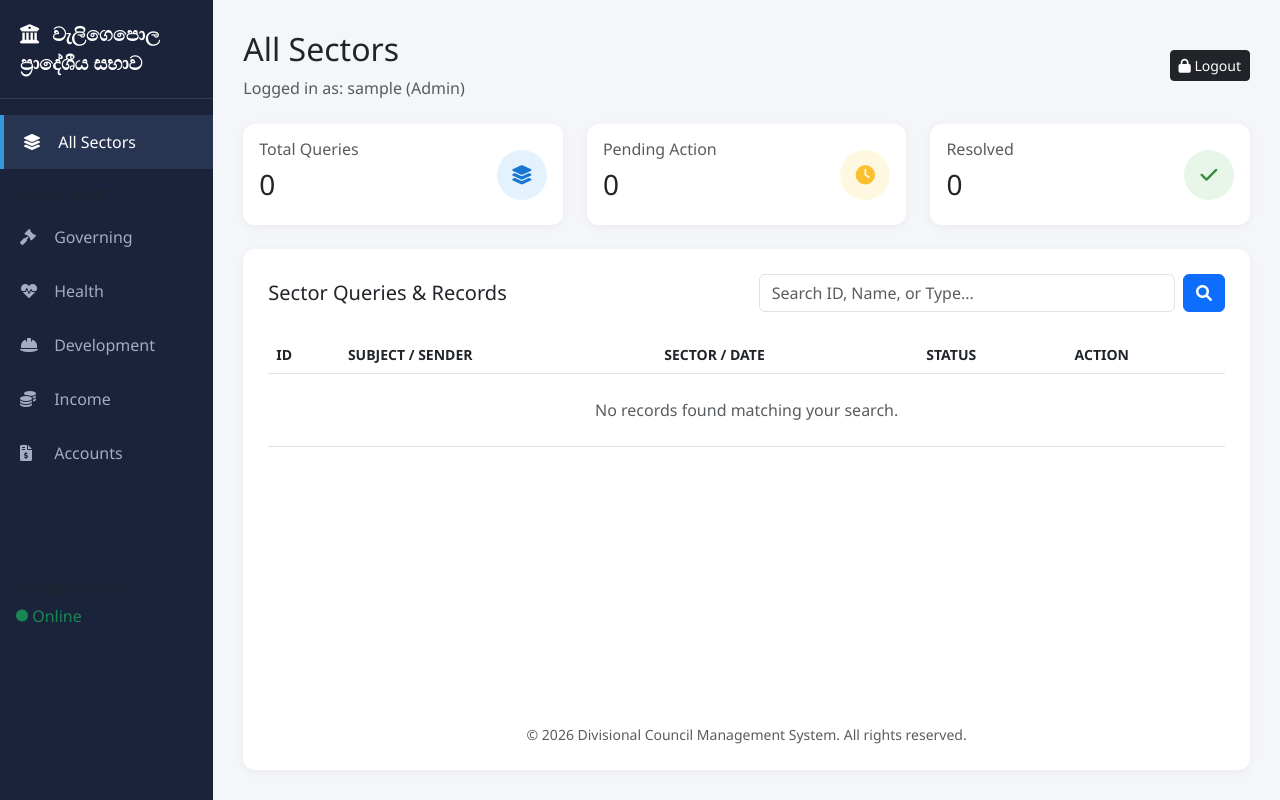
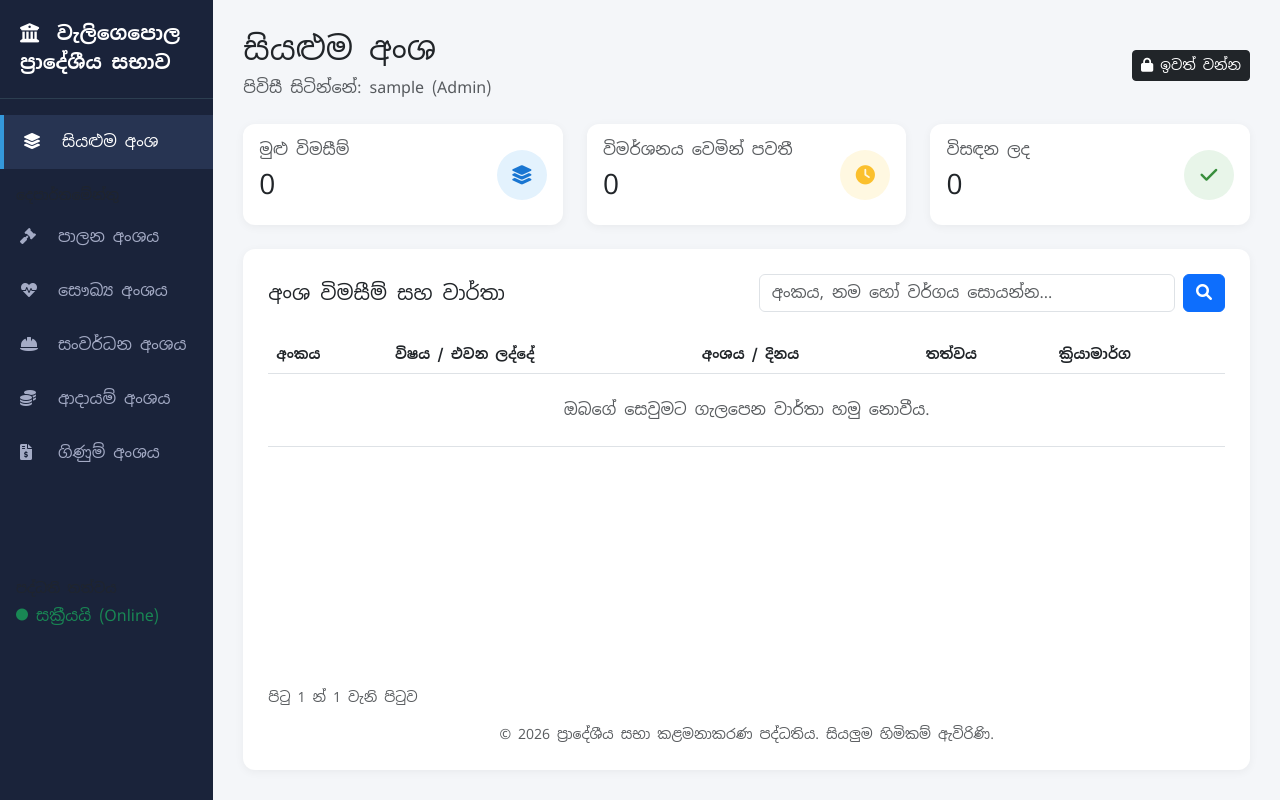
Before and after one commit to cmadhawa99/RMS_mail, a Django app: page / in a window 1280 px wide. Run offline with Django 5.2, Linux system fonts and the light colour scheme; the visitor is signed in with stand-in values (Sample User, id 1); data that the repository does not hold is empty.

Commit message:
Update 2026-01-19 15:55

```diff
--- a/letters/management/commands/populate_db.py
+++ b/letters/management/commands/populate_db.py
@@ -68,7 +68,7 @@ class Command(BaseCommand):
         self.stdout.write(f"Generating {count} random Sinhala letters...")
 
         for i in range(count):
-            serial = f"2024/{random.choice(['A', 'B', 'C', 'D'])}/{fake.unique.random_number(digits=6)}"
+            serial = f"24/{random.choice(['A', 'B'])}/{fake.unique.random_number(digits=4)}"
 
             Letter.objects.create(
                 serial_number=serial,
--- a/letters/models.py
+++ b/letters/models.py
@@ -21,7 +21,7 @@ SECTOR_CHOICES = [
 class Letter(models.Model):
     """The blueprint for every incoming letter"""
 
-    serial_number = models.CharField(max_length=10, unique=True, verbose_name="අනු අංකය")
+    serial_number = models.CharField(max_length=10, unique=True, verbose_name="අනු අංකය", primary_key=True)
     date_received = models.DateField()
     sender_name = models.CharField(max_length=200)
     sender_address = models.TextField()
--- a/letters/templates/letters/dashboard.html
+++ b/letters/templates/letters/dashboard.html
@@ -1,14 +1,20 @@
 <!DOCTYPE html>
-<html lang="en">
+<html lang="si">
 <head>
     <meta charset="UTF-8">
     <meta name="viewport" content="width=device-width, initial-scale=1.0">
-    <title>City Council Portal</title>
+    <title>ප්‍රාදේශීය සභා ද්වාරය</title>
     <link href="https://cdn.jsdelivr.net/npm/bootstrap@5.3.0/dist/css/bootstrap.min.css" rel="stylesheet">
     <link href="https://cdnjs.cloudflare.com/ajax/libs/font-awesome/6.0.0/css/all.min.css" rel="stylesheet">
+    <!-- Noto Sans Sinhala Font -->
+    <link href="https://fonts.googleapis.com/css2?family=Noto+Sans+Sinhala:wght@400;500;600;700&display=swap" rel="stylesheet">
 
     <style>
-        body { background-color: #f4f6f9; font-family: 'Segoe UI', Tahoma, Geneva, Verdana, sans-serif; overflow: hidden; }
+        body {
+            background-color: #f4f6f9;
+            font-family: 'Noto Sans Sinhala', 'Segoe UI', Tahoma, Geneva, Verdana, sans-serif;
+            overflow: hidden;
+        }
 
         .sidebar {
             background-color: #1a233a;
@@ -62,69 +68,79 @@
 <div class="container-fluid">
     <div class="row">
 
+        <!-- Sidebar -->
         <div class="col-md-2 sidebar p-0">
             <div class="sidebar-brand">
                 <i class="fas fa-university me-2"></i> වැලිගෙපොල ප්‍රාදේශීය සභාව
             </div>
             <nav class="nav flex-column mt-3">
                 <a class="nav-link {% if selected_sector == 'ALL' %}active{% endif %}" href="?sector=ALL">
-                    <i class="fas fa-layer-group"></i> All Sectors
+                    <i class="fas fa-layer-group"></i> සියළුම අංශ
                 </a>
 
-                <div class="px-3 mt-3 mb-1 text-muted small">DEPARTMENTS</div>
+                <div class="px-3 mt-3 mb-1 text-muted small">දෙපාර්තමේන්තු</div>
 
                 <a class="nav-link d-flex justify-content-between align-items-center {% if selected_sector == 'GOVERNING' %}active{% endif %}" href="?sector=GOVERNING">
-                    <span><i class="fas fa-gavel"></i> Governing</span>
-                    {% if user_sector == 'GOVERNING' %}<span class="badge bg-warning text-dark" style="font-size: 0.6rem">YOU</span>{% endif %}
+                    <span><i class="fas fa-gavel"></i> පාලන අංශය</span>
+                    {% if user_sector == 'GOVERNING' %}<span class="badge bg-warning text-dark" style="font-size: 0.6rem">ඔබ</span>{% endif %}
                 </a>
 
                 <a class="nav-link d-flex justify-content-between align-items-center {% if selected_sector == 'HEALTH' %}active{% endif %}" href="?sector=HEALTH">
-                    <span><i class="fas fa-heartbeat"></i> Health</span>
-                    {% if user_sector == 'HEALTH' %}<span class="badge bg-warning text-dark" style="font-size: 0.6rem">YOU</span>{% endif %}
+                    <span><i class="fas fa-heartbeat"></i> සෞඛ්‍ය අංශය</span>
+                    {% if user_sector == 'HEALTH' %}<span class="badge bg-warning text-dark" style="font-size: 0.6rem">ඔබ</span>{% endif %}
                 </a>
 
                 <a class="nav-link d-flex justify-content-between align-items-center {% if selected_sector == 'DEVELOPMENT' %}active{% endif %}" href="?sector=DEVELOPMENT">
-                    <span><i class="fas fa-hard-hat"></i> Development</span>
-                    {% if user_sector == 'DEVELOPMENT' %}<span class="badge bg-warning text-dark" style="font-size: 0.6rem">YOU</span>{% endif %}
+                    <span><i class="fas fa-hard-hat"></i> සංවර්ධන අංශය</span>
+                    {% if user_sector == 'DEVELOPMENT' %}<span class="badge bg-warning text-dark" style="font-size: 0.6rem">ඔබ</span>{% endif %}
                 </a>
 
                 <a class="nav-link d-flex justify-content-between align-items-center {% if selected_sector == 'INCOME' %}active{% endif %}" href="?sector=INCOME">
-                    <span><i class="fas fa-coins"></i> Income</span>
-                    {% if user_sector == 'INCOME' %}<span class="badge bg-warning text-dark" style="font-size: 0.6rem">YOU</span>{% endif %}
+                    <span><i class="fas fa-coins"></i> ආදායම් අංශය</span>
+                    {% if user_sector == 'INCOME' %}<span class="badge bg-warning text-dark" style="font-size: 0.6rem">ඔබ</span>{% endif %}
                 </a>
 
                 <a class="nav-link d-flex justify-content-between align-items-center {% if selected_sector == 'ACCOUNTS' %}active{% endif %}" href="?sector=ACCOUNTS">
-                    <span><i class="fas fa-file-invoice-dollar"></i> Accounts</span>
-                    {% if user_sector == 'ACCOUNTS' %}<span class="badge bg-warning text-dark" style="font-size: 0.6rem">YOU</span>{% endif %}
+                    <span><i class="fas fa-file-invoice-dollar"></i> ගිණුම් අංශය</span>
+                    {% if user_sector == 'ACCOUNTS' %}<span class="badge bg-warning text-dark" style="font-size: 0.6rem">ඔබ</span>{% endif %}
                 </a>
 
                 <div class="mt-5 pt-5 px-3">
-                    <small class="text-muted">SYSTEM STATUS</small>
-                    <div class="text-success mt-1"><i class="fas fa-circle fa-xs"></i> Online</div>
+                    <small class="text-muted">පද්ධති තත්වය</small>
+                    <div class="text-success mt-1"><i class="fas fa-circle fa-xs"></i> සක්‍රීයයි (Online)</div>
                 </div>
             </nav>
         </div>
 
+        <!-- Main Content -->
         <div class="col-md-10 content-area">
 
             <div class="d-flex justify-content-between align-items-center mb-4">
                 <div>
                     <h2>
-                        {% if selected_sector == 'ALL' %} All Sectors
-                        {% else %} {{ selected_sector|title }} Sector
+                        {% if selected_sector == 'ALL' %} සියළුම අංශ
+                        {% else %} {{ selected_sector|title }} අංශය
                         {% endif %}
                     </h2>
-                    <span class="text-muted">Logged in as: {{ user.username }} ({{ user_sector|title }})</span>
+                    <span class="text-muted">පිවිසී සිටින්නේ: {{ user.username }} ({{ user_sector|title }})</span>
                 </div>
-                <a href="/accounts/logout/" class="btn btn-dark btn-sm"><i class="fas fa-lock"></i> Logout</a>
+
+                <form action="{% url 'logout' %}" method="post" class="d-inline">
+                    {% csrf_token %}
+                    <button type="submit" class="btn btn-dark btn-sm">
+                        <i class="fas fa-lock"></i> ඉවත් වන්න
+                    </button>
+                </form>
+
             </div>
 
+            <!-- Stats Row -->
             <div class="row mb-4">
                 <div class="col-md-4">
                     <div class="card stat-card p-3">
                         <div class="d-flex justify-content-between align-items-center">
                             <div>
-                                <h6 class="text-muted">Total Queries</h6>
+                                <h6 class="text-muted">මුළු විමසීම්</h6>
                                 <h3>{{ total }}</h3>
                             </div>
                             <div class="icon-box bg-blue-light"><i class="fas fa-layer-group"></i></div>
@@ -135,7 +151,7 @@
                     <div class="card stat-card p-3">
                         <div class="d-flex justify-content-between align-items-center">
                             <div>
-                                <h6 class="text-muted">Pending Action</h6>
+                                <h6 class="text-muted">විමර්ශනය වෙමින් පවතී</h6>
                                 <h3>{{ pending }}</h3>
                             </div>
                             <div class="icon-box bg-yellow-light"><i class="fas fa-clock"></i></div>
@@ -146,7 +162,7 @@
                     <div class="card stat-card p-3">
                         <div class="d-flex justify-content-between align-items-center">
                             <div>
-                                <h6 class="text-muted">Resolved</h6>
+                                <h6 class="text-muted">විසඳන ලද</h6>
                                 <h3>{{ resolved }}</h3>
                             </div>
                             <div class="icon-box bg-green-light"><i class="fas fa-check"></i></div>
@@ -159,7 +175,7 @@
 
                 <div class="row mb-4 align-items-center">
                     <div class="col-md-6">
-                        <h5 class="mb-0">Sector Queries & Records</h5>
+                        <h5 class="mb-0">අංශ විමසීම් සහ වාර්තා</h5>
                     </div>
                     <div class="col-md-6">
                         <form method="GET" action="" class="d-flex">
@@ -167,11 +183,11 @@
                                 <input type="hidden" name="sector" value="{{ selected_sector }}">
                             {% endif %}
 
-                            <input type="text" name="q" class="form-control me-2" placeholder="Search ID, Name, or Type..." value="{{ search_query }}">
+                            <input type="text" name="q" class="form-control me-2" placeholder="අංකය, නම හෝ වර්ගය සොයන්න..." value="{{ search_query }}">
                             <button type="submit" class="btn btn-primary"><i class="fas fa-search"></i></button>
 
                             {% if search_query %}
-                                <a href="?sector={{ selected_sector }}" class="btn btn-outline-secondary ms-2" title="Clear Search"><i class="fas fa-times"></i></a>
+                                <a href="?sector={{ selected_sector }}" class="btn btn-outline-secondary ms-2" title="සෙවුම මකන්න"><i class="fas fa-times"></i></a>
                             {% endif %}
                         </form>
                     </div>
@@ -181,11 +197,11 @@
                     <table class="table table-hover align-middle">
                         <thead>
                             <tr class="text-muted small">
-                                <th>ID</th>
-                                <th>SUBJECT / SENDER</th>
-                                <th>SECTOR / DATE</th>
-                                <th>STATUS</th>
-                                <th>ACTION</th>
+                                <th>අංකය</th>
+                                <th>විෂය / එවන ලද්දේ</th>
+                                <th>අංශය / දිනය</th>
+                                <th>තත්වය</th>
+                                <th>ක්‍රියාමාර්ග</th>
                             </tr>
                         </thead>
                         <tbody>
@@ -193,14 +209,13 @@
                             <tr>
                                 <td>#{{ letter.serial_number }}</td>
 
-
                                 <td>
                                 {% if letter.target_sector == user_sector or user_sector == 'ADMIN' %}
-                                    <a href="{% url 'letter_detail' letter.id %}" class="text-decoration-none text-dark fw-bold">
+                                    <a href="{% url 'letter_detail' letter.pk %}" class="text-decoration-none text-dark fw-bold">
                                         {{ letter.letter_type }}
                                     </a>
                                 {% else %}
-                                    <span class="text-muted fw-bold" style="cursor: not-allowed;" title="Access Restricted">
+                                    <span class="text-muted fw-bold" style="cursor: not-allowed;" title="ප්‍රවේශය සීමා කර ඇත">
                                         {{ letter.letter_type }} <i class="fas fa-lock fa-xs ms-1"></i>
                                     </span>
                                 {% endif %}
@@ -209,56 +224,81 @@
                                 <span class="text-muted small">{{ letter.sender_name }}</span>
                             </td>
 
-
                                 <td>
                                     <span class="badge bg-light text-dark border">{{ letter.get_target_sector_display }}</span>
                                     <br><small class="text-muted">{{ letter.date_received }}</small>
                                 </td>
                                 <td>
                                     {% if letter.is_replied %}
-                                        <span class="status-badge status-resolved">Resolved</span>
+                                        <span class="status-badge status-resolved">විසඳන ලදී</span>
                                     {% else %}
-                                        <span class="status-badge status-pending">Pending</span>
+                                        <span class="status-badge status-pending">විමර්ශනය වෙමින්</span>
                                     {% endif %}
                                 </td>
 
                                 <td>
                                     {% if letter.is_replied %}
                                         <button class="btn btn-success btn-sm disabled" disabled>
-                                            <i class="fas fa-check-double"></i> Done
+                                            <i class="fas fa-check-double"></i> අවසන්
                                         </button>
-
 
                                     {% elif letter.target_sector == user_sector %}
                                     <form method="POST" class="d-flex flex-column gap-2">
                                         {% csrf_token %}
-                                        <input type="hidden" name="letter_id" value="{{ letter.id }}">
+                                        <input type="hidden" name="letter_id" value="{{ letter.pk }}">
 
                                         <input type="datetime-local" name="reply_date" class="form-control form-control-sm" required>
 
                                         <button type="submit" class="btn btn-primary btn-sm">
-                                            <i class="fas fa-check"></i> Mark Replied
+                                            <i class="fas fa-check"></i> පිළිතුරු සපයන්න
                                         </button>
                                     </form>
 
-
                                     {% else %}
-                                        <span class="text-muted small"><i class="fas fa-lock"></i> View Only</span>
+                                        <span class="text-muted small"><i class="fas fa-lock"></i> බැලීම පමණි</span>
 
                                     {% endif %}
                                 </td>
                             </tr>
                             {% empty %}
                             <tr>
-                                <td colspan="5" class="text-center py-4 text-muted">No records found matching your search.</td>
+                                <td colspan="5" class="text-center py-4 text-muted">ඔබගේ සෙවුමට ගැලපෙන වාර්තා හමු නොවීය.</td>
                             </tr>
                             {% endfor %}
                         </tbody>
                     </table>
                 </div>
 
+                <div class="d-flex justify-content-between align-items-center mt-3">
+                    <span class="text-muted small">
+                        පිටු {{ letters.paginator.num_pages }} න් {{ letters.number }} වැනි පිටුව
+                    </span>
+
+                    <nav>
+                        <ul class="pagination pagination-sm mb-0">
+                            {% if letters.has_previous %}
+                                <li class="page-item">
+                                    <a class="page-link" href="?page=1&sector={{ selected_sector }}&q={{ search_query }}">&laquo; මුල් පිටුව</a>
+                                </li>
+                                <li class="page-item">
+                                    <a class="page-link" href="?page={{ letters.previous_page_number }}&sector={{ selected_sector }}&q={{ search_query }}">පෙර</a>
+                                </li>
+                            {% endif %}
+
+                            {% if letters.has_next %}
+                                <li class="page-item">
+                                    <a class="page-link" href="?page={{ letters.next_page_number }}&sector={{ selected_sector }}&q={{ search_query }}">ඊළඟ</a>
+                                </li>
+                                <li class="page-item">
+                                    <a class="page-link" href="?page={{ letters.paginator.num_pages }}&sector={{ selected_sector }}&q={{ search_query }}">අවසාන &raquo;</a>
+                                </li>
+                            {% endif %}
+                        </ul>
+                    </nav>
+                </div>
+
                 <div class="text-center mt-3 text-muted small">
-                    © 2026 Divisional Council Management System. All rights reserved.
+                    © 2026 ප්‍රාදේශීය සභා කළමනාකරණ පද්ධතිය. සියලුම හිමිකම් ඇවිරිණි.
                 </div>
             </div>
 
--- a/letters/urls.py
+++ b/letters/urls.py
@@ -3,5 +3,6 @@ from . import views
 
 urlpatterns = [
     path('', views.sector_dashboard, name='dashboard'),
-    path('letter/<int:pk>/', views.letter_detail, name='letter_detail'),
+    path('letter/<path:pk>/', views.letter_detail, name='letter_detail'),
+
 ]
--- a/letters/views.py
+++ b/letters/views.py
@@ -2,16 +2,20 @@ from django.shortcuts import render, redirect, get_object_or_404
 from django.contrib.auth.decorators import login_required
 from django.db.models import Q
 from .models import Letter, SectorProfile
+from django.views.decorators.cache import never_cache
+from django.core.paginator import Paginator
 
+@never_cache
 @login_required
 def sector_dashboard(request):
-
-    # IDENTIFY THE USER
     try:
         user_profile = request.user.sectorprofile
         user_sector = user_profile.sector
     except SectorProfile.DoesNotExist:
-        user_sector = "ADMIN"
+        if request.user.is_superuser:
+            user_sector = "ADMIN"
+        else:
+            user_sector = "NONE"
 
     letters = Letter.objects.all().order_by('-date_received')
 
@@ -20,7 +24,6 @@ def sector_dashboard(request):
     if selected_sector != "ALL":
         letters = letters.filter(target_sector=selected_sector)
 
-    # SEARCH LOGIC
     search_query = request.GET.get('q', '')
 
     if search_query:
@@ -30,30 +33,32 @@ def sector_dashboard(request):
             Q(letter_type__icontains=search_query)
         )
 
-    # CALCULATE STATS
     total_count = letters.count()
     resolved_count = letters.filter(is_replied=True).count()
     pending_count = total_count - resolved_count
 
-    # HANDLE ACTIONS
+    paginator = Paginator(letters, 20)
+    page_number = request.GET.get('page')
+    page_obj = paginator.get_page(page_number)
+
     if request.method == 'POST':
         letter_id = request.POST.get('letter_id')
         reply_date = request.POST.get('reply_date')
 
-        letter = get_object_or_404(Letter, id=letter_id, target_sector=user_sector)
+        letter = get_object_or_404(Letter, pk=letter_id, target_sector=user_sector)
 
         if not letter.is_replied and reply_date:
             letter.is_replied = True
             letter.replied_at = reply_date
             letter.save()
 
-        return redirect(f"{request.path}?sector={selected_sector}")
+        return redirect(f"{request.path}?sector={selected_sector}&page={page_obj.number}")
 
     context = {
         'user_sector': user_sector,
         'selected_sector': selected_sector,
         'search_query': search_query,
-        'letters': letters,
+        'letters': page_obj,
         'total': total_count,
         'pending': pending_count,
         'resolved': resolved_count,
@@ -61,23 +66,22 @@ def sector_dashboard(request):
 
     return render(request, 'letters/dashboard.html', context)
 
-
+@never_cache
 @login_required
 def letter_detail(request, pk):
-    """
-    New view to show full details of a single letter.
-    """
     letter = get_object_or_404(Letter, pk=pk)
 
     try:
         user_profile = request.user.sectorprofile
         user_sector = user_profile.sector
     except SectorProfile.DoesNotExist:
-        user_sector = "ADMIN"
+        if request.user.is_superuser:
+            user_sector = "ADMIN"
+        else:
+            user_sector = "NONE"
 
-    #SECURITY CHECK
     if user_sector != "ADMIN" and letter.target_sector != user_sector:
-        return render(request, 'letters/access_denied.html', {})
+        return render(request, 'letters/access_denied.html')
 
     return render(request, 'letters/letter_detail.html', {
         'letter': letter,
```
Also changed, not shown: council_project/settings.py (+8 -3 lines), launcher.py (added, +40 -0 lines), icon.ico (added), letters/migrations/0001_initial.py (added).
